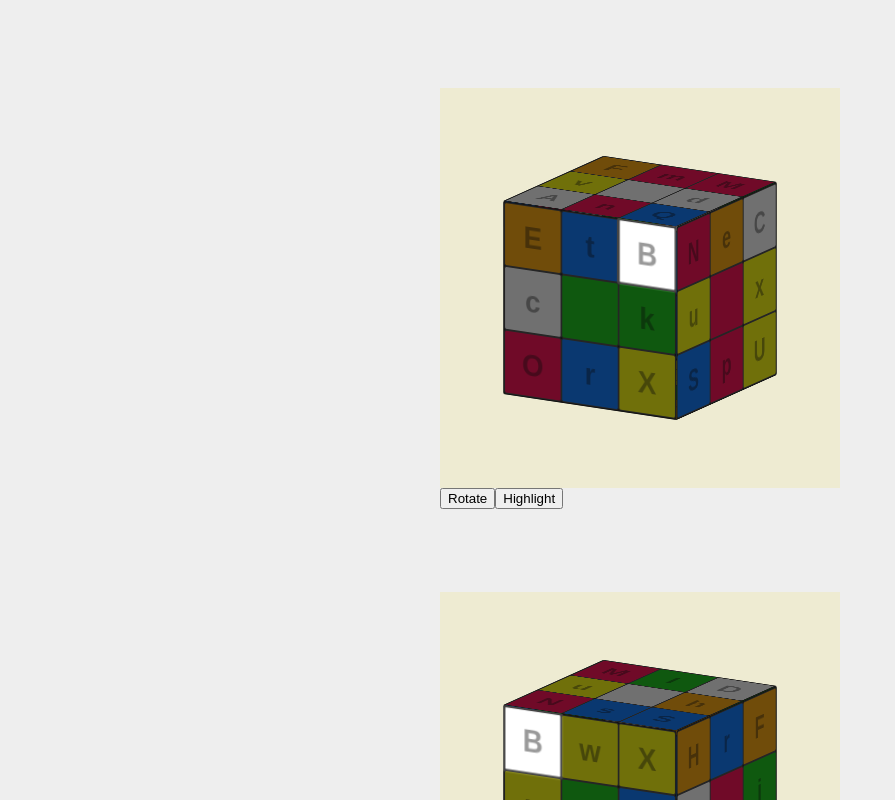
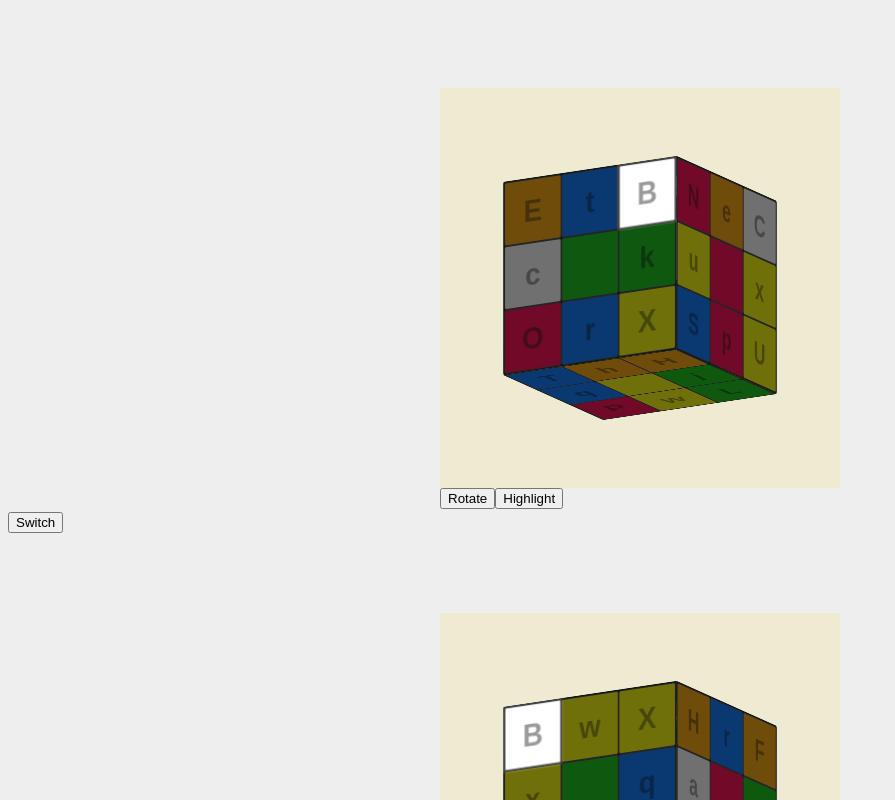
Before and after one commit to McHeisenburglar/rubiks-cube-3d-vite, a React (Vite) app: page /rubiks-cube-3d-vite/new-cube in a window 1280 px wide. Shown: the top 800 px of the page, without its empty margins (0-895 px from the left). Built offline with nearby package versions, Linux system fonts and the light colour scheme.

Commit message:
Add 3D flat fold.

```diff
--- a/src/components/RubiksCube2.tsx
+++ b/src/components/RubiksCube2.tsx
@@ -1,23 +1,18 @@
 // react and hooks
-import React, { useEffect, useMemo, useRef } from 'react'
-// import useUpdateEffect from '../hooks/useUpdateEffect.js'
-import { useSceneEffect } from './new/useSceneEffect'
-import { cubeStyles } from '../ts/helper.js'
+import React, { useMemo } from 'react'
 
 // ts library
-import { CubeWithPos, Sticker as StickerData } from '../ts/CubeClass3.js'
-import { SIDES } from '../ts/helper.js'
+import { CubeWithPos } from '../ts/CubeClass3.js'
 
 // my components
-import RotationController from './new/RotationController.js'
+import CubeRotationController from './new/CubeRotationWrapper.js'
 import CubePerspectiveWrapper from './new/CubePerspectiveWrapper.js'
+import CubeStyleProvider from './new/CubeStyleConfigWrapper.js'
 import SceneController from './new/SceneController.js'
-
-// icons
-import { FaPalette } from 'react-icons/fa'
 
 // styles
 import '../scss/cube-v2.scss'
+import Cube from './new/Cube.js'
 
 /* MAIN COMPONENT */
 interface CubeComponentProps {
@@ -27,27 +22,38 @@ interface CubeComponentProps {
 const CubeComponent: React.FC<CubeComponentProps> = ({ debug }) => {
 	if (debug) console.log('::::: Rendered CubeComponent.')
 
-	const cube = useMemo(() => {
+	const cube = useMemo<CubeWithPos>(() => {
 		const cube = new CubeWithPos()
 		cube.scramble()
 		return cube
 	}, [])
 
-	const handleStickerClick = (sticker: StickerData) => {
+	const handleStickerClick = (sticker: ISticker) => {
 		console.log('sticker clicked', sticker)
+	}
+
+	const [perspectiveMode, setPerspectiveMode] = React.useState<
+		'3d-fold' | 'flat-fold'
+	>('3d-fold')
+
+	const togglePerspectiveMode = () => {
+		setPerspectiveMode((prev) => (prev === '3d-fold' ? 'flat-fold' : '3d-fold'))
 	}
 
 	return (
 		<main className="cube-v2">
 			<div className="cube-wrapper">
 				<SceneController>
-					<RotationController debug>
-						<CubePerspectiveWrapper mode="3d-fold">
-							<Cube cube={cube} onStickerClick={handleStickerClick} />
-						</CubePerspectiveWrapper>
-					</RotationController>
+					<CubeRotationController debug>
+						<CubeStyleProvider config={cube.cubeConfig}>
+							<CubePerspectiveWrapper mode={perspectiveMode}>
+								<Cube cube={cube} onStickerClick={handleStickerClick} />
+							</CubePerspectiveWrapper>
+						</CubeStyleProvider>
+					</CubeRotationController>
 				</SceneController>
 			</div>
+			<button onClick={togglePerspectiveMode}>Switch</button>
 		</main>
 	)
 }
@@ -62,173 +68,7 @@ const ComponentExport = () => {
 }
 
 /* CUBE */
-interface CubeProps {
-	cube: CubeWithPos
-	onStickerClick?: (sticker: StickerData) => void
-	debug?: boolean
-}
 
-const Cube: React.FC<CubeProps> = ({ cube, onStickerClick, debug }) => {
-	if (debug) console.log('::::: Rendered Cube.')
-
-	const cubeRef = useRef<HTMLDivElement>(null)
-	useEffect(() => {
-		const domElement = cubeRef.current
-
-		if (domElement) {
-			cube.cubeConfig.cubeStyle
-			const colors = { ...cube.cubeConfig.colors }
-
-			SIDES.forEach((side) => {
-				domElement.style.setProperty(`--cube-color-${side}`, colors[side])
-			})
-		}
-	}, [cube.cubeConfig])
-
-	const handleStickerClick = (sticker: StickerData) =>
-		onStickerClick && onStickerClick(sticker)
-
-	return (
-		<div className={`cube`} ref={cubeRef}>
-			{SIDES.map((side, index) => (
-				<CubeSide
-					side={side}
-					stickers={cube.state[side]}
-					key={index}
-					onStickerClick={handleStickerClick}
-				/>
-			))}
-		</div>
-	)
-}
-
-/* CUBE SIDE */
-interface CubeSideProps {
-	side: Side
-	stickers: StickerData[]
-	debug?: boolean
-	onStickerClick?: (sticker: StickerData) => void
-}
-
-const CubeSide: React.FC<CubeSideProps> = ({
-	side,
-	stickers,
-	debug,
-	onStickerClick,
-}) => {
-	if (debug) console.log('::::: Rendered CubeSide.')
-
-	const handleStickerClick = (sticker: StickerData) =>
-		onStickerClick && onStickerClick(sticker)
-
-	return (
-		<div className={`side side-${side}`} data-side={side}>
-			{stickers.map((sticker: StickerData, index: number) => {
-				const position = `${side}-${index}`
-				return (
-					<Sticker
-						key={index}
-						sticker={sticker}
-						index={index}
-						position={position}
-						onClick={() => handleStickerClick(sticker)}
-					/>
-				)
-			})}
-		</div>
-	)
-}
-
-/* STICKER */
-interface StickerProps {
-	sticker: StickerData
-	position: string
-	index: number
-	debug?: boolean
-	onClick?: (sticker: StickerData) => void
-}
-
-const Sticker: React.FC<StickerProps> = ({
-	sticker,
-	index,
-	position,
-	onClick,
-	debug,
-}) => {
-	if (debug) console.log('::::: Rendered Sticker.')
-
-	const { side, name, type, id } = sticker
-	const mode = 'letter'
-
-	const classList = ['sticker', 'dim']
-	const dataAttributes = {
-		'data-sticker-color': side,
-		'data-sticker-name': name,
-		'data-sticker-id': id,
-		'data-piece-type': type,
-		'data-sticker-position': position,
-	}
-
-	const highlight = useSceneEffect('highlight')
-	if (highlight && id === highlight.value) classList.push('highlight')
-
-	const handleClick = () => onClick && onClick(sticker)
-
-	return (
-		<div
-			className={classList.join(' ')}
-			onClick={handleClick}
-			{...dataAttributes}
-		>
-			<StickerContent mode={mode} sticker={sticker} index={index} />
-		</div>
-	)
-}
-
-/* STICKER CONTENT */
-interface StickerContentProps {
-	mode: string
-	sticker: StickerData
-	index: number
-}
-
-const StickerContent: React.FC<StickerContentProps> = ({
-	mode,
-	sticker,
-	index,
-}) => {
-	// eslint-disable-next-line @typescript-eslint/no-unused-vars
-	const { side, name, type, id } = sticker
-
-	if (mode === 'letter') {
-		return (
-			<span className="sticker-letter">
-				{type === 'corner' ? name.toUpperCase() : name}
-			</span>
-		)
-	}
-
-	if (mode === 'arrow') {
-		if (type === 'edge') {
-			let direction = ''
-
-			if (index === 1) direction = 'up'
-			if (index === 3) direction = 'left'
-			if (index === 5) direction = 'right'
-			if (index === 7) direction = 'down'
-
-			return (
-				<span className={`sticker-arrow sticker-arrow-${direction}`}>⬆</span>
-			)
-		}
-	}
-
-	if (mode === 'edit-colors') {
-		if (type === 'center') return <FaPalette />
-	}
-
-	return <></>
-}
 /* ------- */
 
 export default ComponentExport
--- a/src/components/new/Cube.tsx
+++ b/src/components/new/Cube.tsx
@@ -0,0 +1,68 @@
+import { SIDES } from '../../ts/helper'
+import Sticker from './Sticker'
+import { CubeWithPos } from '../../ts/CubeClass3'
+
+interface CubeProps {
+	cube: CubeWithPos
+	onStickerClick?: (sticker: ISticker) => void
+	debug?: boolean
+}
+
+const Cube: React.FC<CubeProps> = ({ cube, onStickerClick, debug }) => {
+	if (debug) console.log('::::: Rendered Cube.')
+
+	const handleStickerClick = (sticker: ISticker) =>
+		onStickerClick && onStickerClick(sticker)
+
+	return (
+		<div className={`cube`}>
+			{SIDES.map((side, index) => (
+				<CubeSide
+					side={side}
+					stickers={cube.state[side]}
+					key={index}
+					onStickerClick={handleStickerClick}
+				/>
+			))}
+		</div>
+	)
+}
+
+/* CUBE SIDE */
+interface CubeSideProps {
+	side: Side
+	stickers: ISticker[]
+	debug?: boolean
+	onStickerClick?: (sticker: ISticker) => void
+}
+
+export const CubeSide: React.FC<CubeSideProps> = ({
+	side,
+	stickers,
+	debug,
+	onStickerClick,
+}) => {
+	if (debug) console.log('::::: Rendered CubeSide.')
+
+	const handleStickerClick = (sticker: ISticker) =>
+		onStickerClick && onStickerClick(sticker)
+
+	return (
+		<div className={`side side-${side}`} data-side={side}>
+			{stickers.map((sticker: ISticker, index: number) => {
+				const position = `${side}-${index}`
+				return (
+					<Sticker
+						key={index}
+						sticker={sticker}
+						index={index}
+						position={position}
+						onClick={() => handleStickerClick(sticker)}
+					/>
+				)
+			})}
+		</div>
+	)
+}
+
+export default Cube
--- a/src/components/new/CubePerspectiveWrapper.tsx
+++ b/src/components/new/CubePerspectiveWrapper.tsx
@@ -8,8 +8,10 @@ interface IProps {
 const CubePerspectiveWrapper: React.FC<IProps> = ({ mode, children }) => {
 	let className: string = 'cube-wrapper-none'
 
-	if (mode === '3d-fold') className = 'cube-wrapper-3d-fold'
-	if (mode === 'flat-fold') className = 'cube-wrapper-flat-fold'
+	if (mode === '3d-fold')
+		className = 'cube-perspective-wrapper cube-wrapper-3d-fold'
+	if (mode === 'flat-fold')
+		className = 'cube-perspective-wrapper cube-wrapper-3d-flat-fold'
 
 	return <div className={className}>{children}</div>
 }
--- a/src/components/new/RotationController.tsx
+++ b/src/components/new/CubeRotationWrapper.tsx
@@ -23,7 +23,7 @@ const RotationController: React.FC<IProps> = ({
 	if (debug) console.log(':::: RotationController rendered')
 
 	const [rotation, setRotation] = useState<RotationSet>({
-		x: -15,
+		x: 15,
 		y: -30,
 		z: 0,
 	})
--- /dev/null
+++ b/src/components/new/CubeStyleConfigWrapper.tsx
@@ -0,0 +1,35 @@
+import { SIDES } from '../../ts/helper.js'
+import { useEffect, useRef } from 'react'
+
+interface CubeStyleProviderProps {
+	config: CubeConfig
+	children: ChildElement
+}
+
+const CubeStyleProvider: React.FC<CubeStyleProviderProps> = ({
+	config,
+	children,
+}) => {
+	const styleWrapperRef = useRef<HTMLDivElement>(null)
+	useEffect(() => {
+		const domElement = styleWrapperRef.current
+
+		if (domElement) {
+			const colors = { ...config.colors }
+
+			SIDES.forEach((side) => {
+				domElement.style.setProperty(`--cube-color-${side}`, colors[side])
+			})
+		}
+	}, [config])
+
+	return (
+		<>
+			<div className="cube-style-provider" ref={styleWrapperRef}>
+				{children}
+			</div>
+		</>
+	)
+}
+
+export default CubeStyleProvider
--- /dev/null
+++ b/src/components/new/Sticker.tsx
@@ -0,0 +1,94 @@
+import { FaPalette } from 'react-icons/fa'
+import { useSceneEffect } from './useSceneEffect'
+
+/* STICKER */
+interface StickerProps {
+	sticker: ISticker
+	position: string
+	index: number
+	debug?: boolean
+	onClick?: (sticker: ISticker) => void
+}
+
+const Sticker: React.FC<StickerProps> = ({
+	sticker,
+	index,
+	position,
+	onClick,
+	debug,
+}) => {
+	if (debug) console.log('::::: Rendered Sticker.')
+
+	const { side, name, type, id } = sticker
+	const mode = 'letter'
+
+	const classList = ['sticker', 'dim']
+	const dataAttributes = {
+		'data-sticker-color': side,
+		'data-sticker-name': name,
+		'data-sticker-id': id,
+		'data-piece-type': type,
+		'data-sticker-position': position,
+	}
+
+	const highlight = useSceneEffect('highlight')
+	if (highlight && id === highlight.value) classList.push('highlight')
+
+	const handleClick = () => onClick && onClick(sticker)
+
+	return (
+		<div
+			className={classList.join(' ')}
+			onClick={handleClick}
+			{...dataAttributes}
+		>
+			<StickerContent mode={mode} sticker={sticker} index={index} />
+		</div>
+	)
+}
+
+/* STICKER CONTENT */
+interface StickerContentProps {
+	mode: string
+	sticker: ISticker
+	index: number
+}
+
+const StickerContent: React.FC<StickerContentProps> = ({
+	mode,
+	sticker,
+	index,
+}) => {
+	const { name, type } = sticker
+
+	if (mode === 'letter') {
+		return (
+			<span className="sticker-letter">
+				{type === 'corner' ? name.toUpperCase() : name}
+			</span>
+		)
+	}
+
+	if (mode === 'arrow') {
+		if (type === 'edge') {
+			let direction = ''
+
+			if (index === 1) direction = 'up'
+			if (index === 3) direction = 'left'
+			if (index === 5) direction = 'right'
+			if (index === 7) direction = 'down'
+
+			return (
+				<span className={`sticker-arrow sticker-arrow-${direction}`}>⬆</span>
+			)
+		}
+	}
+
+	if (mode === 'edit-colors') {
+		if (type === 'center') return <FaPalette />
+	}
+
+	return <></>
+}
+
+export default Sticker
--- a/src/scss/_variables.scss
+++ b/src/scss/_variables.scss
@@ -26,7 +26,15 @@
 	--color-back: hsl(213, 100%, 50%);
 
 	// Rotation
-	// --rotate-x: 45deg;
-	// --rotate-y: 0deg;
-	// --rotate-z: 45deg;
+	--rotate-x: 45deg;
+	--rotate-y: 0deg;
+	--rotate-z: 45deg;
+
+	// Cube colors
+	--cube-color-front: hsl(120, 87%, 41%);
+	--cube-color-left: hsl(39, 100%, 50%);
+	--cube-color-right: hsl(342, 100%, 50%);
+	--cube-color-top: hsl(0, 0%, 100%);
+	--cube-color-bottom: hsl(60, 100%, 50%);
+	--cube-color-back: hsl(213, 100%, 50%);
 }
--- a/src/scss/cube-v2.scss
+++ b/src/scss/cube-v2.scss
@@ -1,3 +1,8 @@
+.cube-perspective-wrapper,
+.side,
+.cube {
+	transition: 0.5s ease-out;
+}
 .cube-v2 {
 	.cube-wrapper {
 		background: rgb(238, 235, 210);
@@ -45,7 +50,7 @@
 				scaleY((var(--cube-zoom))) scaleZ((var(--cube-zoom)));
 
 			cursor: default;
-			transition: 0.3s;
+			// transition: 0.3s;
 		}
 		.side {
 			position: absolute;
@@ -72,6 +77,50 @@
 
 		.side-front {
 			transform: rotateX(0deg) translateZ(var(--side-size));
+		}
+	}
+
+	.cube-wrapper-3d-flat-fold {
+		--rotate-x: 0;
+		--rotate-y: 0;
+		--rotate-z: 0;
+		.cube {
+			width: calc(2 * var(--side-size));
+			height: calc(2 * var(--side-size));
+
+			transform-style: preserve-3d;
+			transform: rotateX(var(--rotate-x)) rotateY(var(--rotate-y))
+				rotateZ(var(--rotate-z)) scaleX((var(--cube-zoom)))
+				scaleY((var(--cube-zoom))) scaleZ((var(--cube-zoom)));
+
+			cursor: default;
+			// transition: 0.3s;
+		}
+		.side {
+			position: absolute;
+		}
+		.side-back {
+			transform: translateX(calc(2 * 2 * var(--side-size)));
+		}
+
+		.side-top {
+			transform: translateY(calc(-2 * var(--side-size)));
+		}
+
+		.side-left {
+			transform: translateX(calc(-2 * var(--side-size)));
+		}
+
+		.side-right {
+			transform: translateX(calc(2 * var(--side-size)));
+		}
+
+		.side-bottom {
+			transform: translateY(calc(2 * var(--side-size)));
+		}
+
+		.side-front {
+			transform: translateZ(2px);
 		}
 	}
 
--- a/src/ts/CubeClass3.ts
+++ b/src/ts/CubeClass3.ts
@@ -88,7 +88,7 @@ type Position = {
 	index: number
 }
 
-export class Sticker {
+export class Sticker implements ISticker {
 	public side: Side
 	public index: number
 	public name: string
```
Also changed, not shown: src/@types/cube.d.ts (+15 -0 lines).
